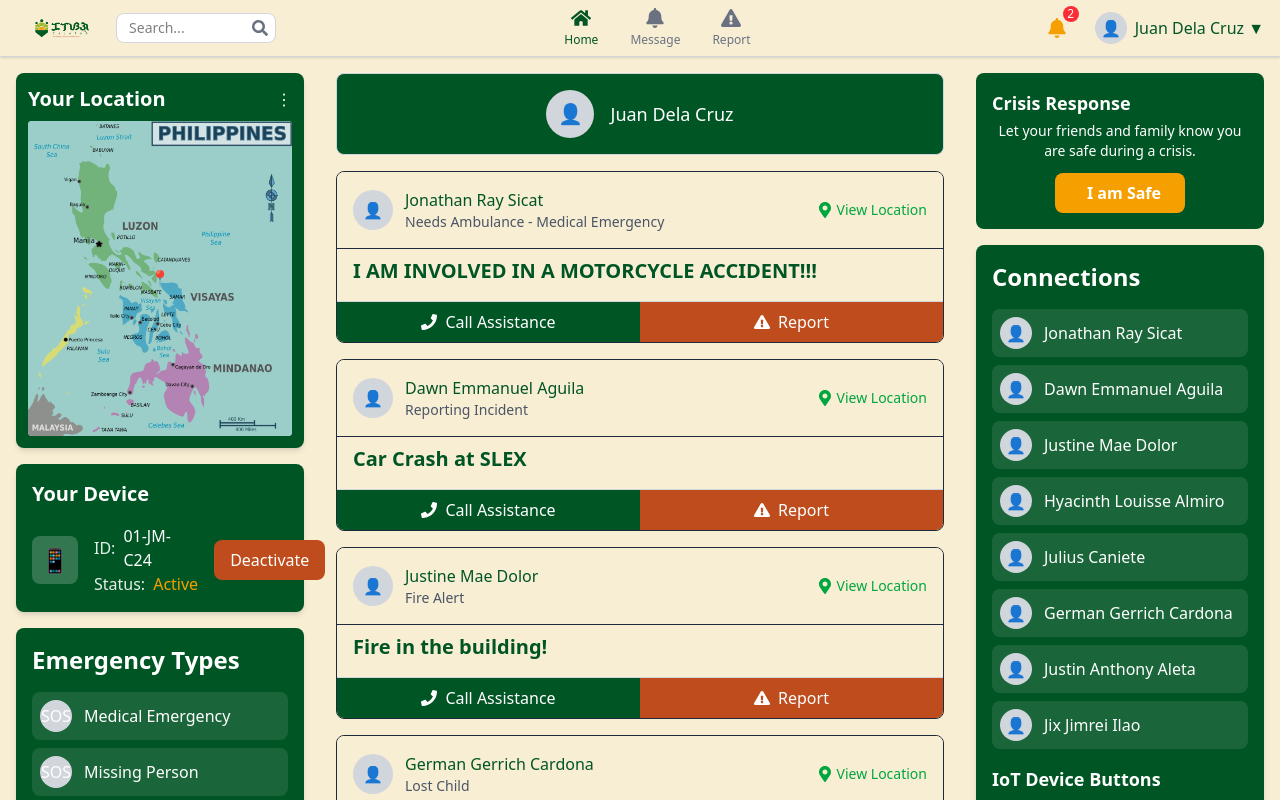
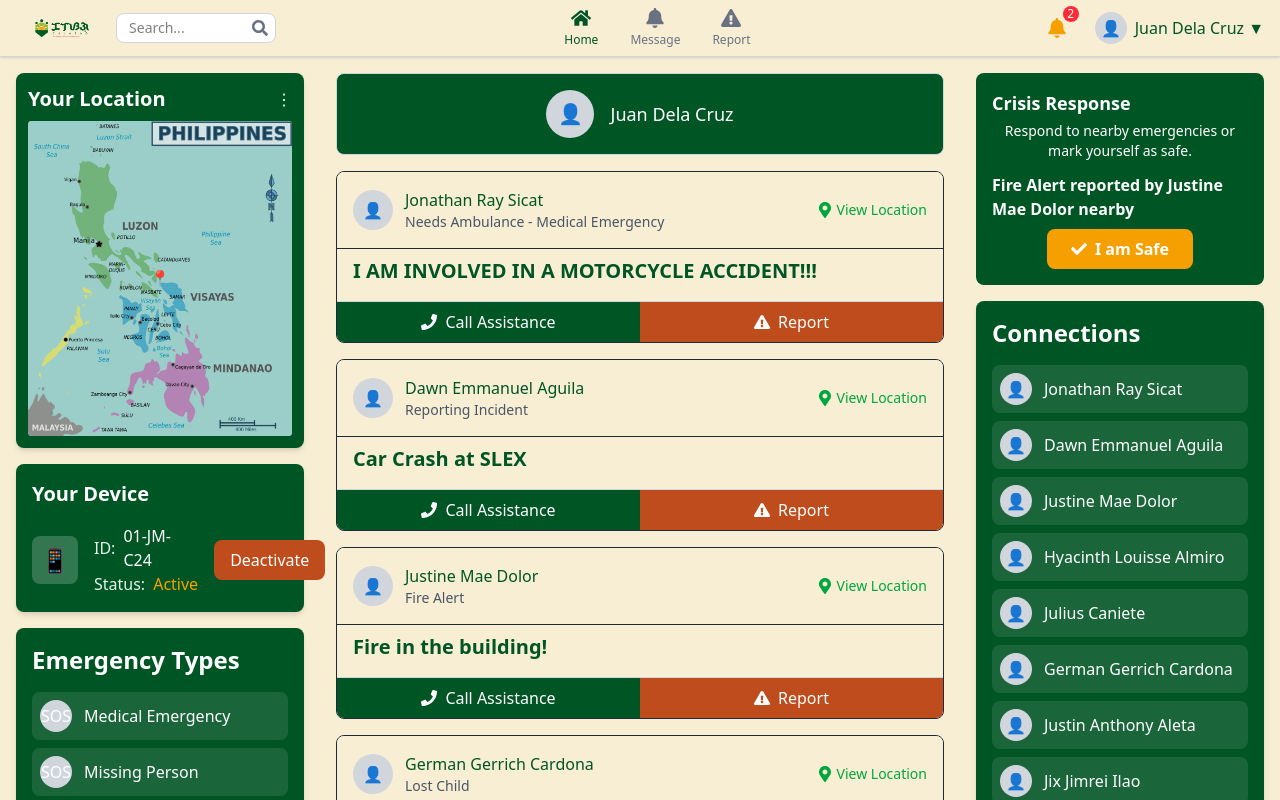
Before and after one commit to Jnthn-Sct/CALASAGTemp, a React (Vite) app in the folder CALASAG-FrontEnd/: page /dashboard in a window 1280 px wide. Shown: the top 800 px of the page. Built offline with nearby package versions, Linux system fonts and the light colour scheme; sample sign-in values are in the browser's storage.

Commit message:
danLatest

```diff
--- a/CALASAG-FrontEnd/src/Components/Pages/Dashboard.tsx
+++ b/CALASAG-FrontEnd/src/Components/Pages/Dashboard.tsx
@@ -56,6 +56,12 @@ interface Notification {
   read: boolean;
 }
 
+interface CrisisAlert {
+  type: string;
+  reporter: string;
+  isSelf: boolean;
+}
+
 const Dashboard: React.FC = () => {
   const navigate = useNavigate();
   const [activeUser, setActiveUser] = useState<string>("Juan Dela Cruz");
@@ -79,6 +85,13 @@ const Dashboard: React.FC = () => {
   const [showReportConfirm, setShowReportConfirm] = useState<boolean>(false);
   const [selectedEmergencyForAction, setSelectedEmergencyForAction] =
     useState<Emergency | null>(null);
+  const [isSafe, setIsSafe] = useState<boolean>(false);
+  const [crisisAlert, setCrisisAlert] = useState<CrisisAlert>({
+    type: "Fire",
+    reporter: "Justine Mae Dolor",
+    isSelf: false,
+  });
+
   const [emergencies, setEmergencies] = useState<Emergency[]>([
     {
       id: 1,
@@ -177,7 +190,6 @@ const Dashboard: React.FC = () => {
   const [deviceStatus, setDeviceStatus] = useState<"Active" | "Inactive">(
     "Active"
   );
-  const [isSafe, setIsSafe] = useState(false);
 
   const [selectedConnection, setSelectedConnection] =
     useState<Connection | null>(null);
@@ -189,12 +201,25 @@ const Dashboard: React.FC = () => {
 
   const handleEmergencyAlert = (type: string) => {
     alert(`Emergency alert for ${type} sent!`);
-    // Add logic to handle the emergency alert (e.g., API call, update state, etc.)
+    setCrisisAlert({
+      type,
+      reporter: activeUser,
+      isSelf: true,
+    });
+    setIsSafe(false);
+  };
+
+  const resetCrisisAlert = () => {
+    setIsSafe(false);
+    setCrisisAlert({
+      type: "Fire",
+      reporter: "Justine Mae Dolor",
+      isSelf: false,
+    });
   };
 
   const refreshFeed = () => {
     setIsRefreshing(true);
-    // Simulate API call with setTimeout
     setTimeout(() => {
       setEmergencies((prevEmergencies) => {
         const shuffled = [...prevEmergencies].sort(() => Math.random() - 0.5);
@@ -273,7 +298,6 @@ const Dashboard: React.FC = () => {
   };
 
   const submitReport = () => {
-    // Here you would typically send the report to your backend
     console.log("Report submitted for:", selectedEmergencyForAction);
     setShowReportConfirm(false);
   };
@@ -354,7 +378,6 @@ const Dashboard: React.FC = () => {
               )}
             </button>
 
-            {/* Notifications Dropdown */}
             {showNotifications && (
               <div className="absolute right-0 mt-2 w-80 bg-white rounded-lg shadow-lg py-1 z-50">
                 <div className="px-4 py-2 border-b border-gray-200">
@@ -401,7 +424,6 @@ const Dashboard: React.FC = () => {
               </div>
             </button>
 
-            {/* Profile Dropdown Menu */}
             {showProfileMenu && (
               <div className="absolute right-0 mt-2 w-48 bg-white rounded-lg shadow-lg py-1 z-50">
                 <button
@@ -442,7 +464,6 @@ const Dashboard: React.FC = () => {
       <div className="flex flex-1 relative">
         {/* Left Side - Map & Device Info */}
         <div className="w-1/4 p-4 flex flex-col space-y-4">
-          {/* Map Component */}
           <div className="bg-[#005524] rounded-lg shadow-md p-3 h-fit">
             <div className="flex justify-between items-center mb-2">
               <h2 className="text-xl font-bold text-white">Your Location</h2>
@@ -462,7 +483,6 @@ const Dashboard: React.FC = () => {
             </div>
           </div>
 
-          {/* Device Info */}
           <div className="bg-[#005524] rounded-lg shadow-md p-4">
             <h2 className="text-xl font-bold text-white mb-4">Your Device</h2>
             <div className="flex items-center space-x-4">
@@ -503,7 +523,6 @@ const Dashboard: React.FC = () => {
               </button>
             </div>
           </div>
-          {/* Emergency Types */}
           <div className="bg-[#005524] rounded-lg shadow-md p-4">
             <h2 className="text-2xl font-bold text-white mb-4">
               Emergency Types
@@ -527,7 +546,6 @@ const Dashboard: React.FC = () => {
         </div>
 
         <div className="w-2/4 p-4">
-          {/* User Info Card */}
           <div className="bg-[#005524] border border-gray-300 rounded-lg p-4 mb-4 flex items-center justify-center">
             <div className="flex items-center space-x-4">
               <div className="w-12 h-12 rounded-full bg-gray-300 flex items-center justify-center text-white text-xl">
@@ -541,7 +559,6 @@ const Dashboard: React.FC = () => {
             </div>
           </div>
 
-          {/* Emergency Cards */}
           {emergencies.map((emergency) => (
             <div
               key={emergency.id}
@@ -600,37 +617,40 @@ const Dashboard: React.FC = () => {
 
         {/* Right Side - Connections */}
         <div className="w-1/4 p-4">
-          {/* Crisis Response Section */}
           <div className="w-full bg-[#005524] rounded-lg p-4 mb-4">
             <h3 className="text-lg font-bold text-white mb-1">
               Crisis Response
             </h3>
             <p className="text-sm text-white mb-3 text-center">
-              Let your friends and family know you are safe during a crisis.
+              Respond to nearby emergencies or mark yourself as safe.
             </p>
             {isSafe ? (
               <div className="flex flex-col items-center justify-center gap-2 text-[#f69f00] font-semibold">
-                <span className="material-icons"></span>
+                <FaCheck className="text-2xl" />
                 You are marked as Safe
                 <button
-                  className="ml-3 text-xs text-[#be4c1d] underline hover:text-red-700"
-                  onClick={() => setIsSafe(false)}
+                  className="text-xs text-[#be4c1d] underline hover:text-red-700"
+                  onClick={resetCrisisAlert}
                 >
                   Undo
                 </button>
               </div>
             ) : (
-              <div className="flex justify-center">
+              <div className="flex flex-col items-center gap-2">
+                <p className="text-white font-semibold">
+                  {crisisAlert.isSelf
+                    ? `You reported a ${crisisAlert.type} Alert`
+                    : `${crisisAlert.type} Alert reported by ${crisisAlert.reporter} nearby`}
+                </p>
                 <button
                   className="bg-[#f69f00] hover:bg-green-700 text-white px-6 py-2 rounded-lg font-semibold flex items-center gap-2 transition-colors"
                   onClick={() => setIsSafe(true)}
                 >
-                  <span className="material-icons"></span>I am Safe
+                  <FaCheck /> I am Safe
                 </button>
               </div>
             )}
           </div>
-          {/* Connections Section */}
           <div className="bg-[#005524] rounded-lg shadow-md p-4">
             <h2 className="text-2xl font-bold text-white mb-4">Connections</h2>
             <div className="space-y-2">
@@ -647,10 +667,9 @@ const Dashboard: React.FC = () => {
                 </div>
               ))}
             </div>
-            {/* Quick Alerts Subsection */}
             <div className="mt-4">
               <h3 className="text-lg font-bold text-white mb-2">
-                IoT Device Buttons
+                Quick Alerts
               </h3>
               <div className="grid grid-cols-2 gap-2">
                 <button
@@ -680,7 +699,6 @@ const Dashboard: React.FC = () => {
               </div>
             </div>
           </div>
-          {/* Connection Modal */}
           {selectedConnection && (
             <div className="fixed inset-0 backdrop-blur-sm bg-white/30 flex items-center justify-center z-50">
               <div className="bg-white rounded-lg p-6 w-96 shadow-xl">
@@ -709,7 +727,6 @@ const Dashboard: React.FC = () => {
                       {selectedConnection.name}
                     </h3>
                   </div>
-                  {/* Tabs */}
                   <div className="flex justify-center gap-4 mb-2">
                     <button
                       className={`px-4 py-1 rounded-full font-medium text-sm transition-colors ${
@@ -732,7 +749,6 @@ const Dashboard: React.FC = () => {
                       Message
                     </button>
                   </div>
-                  {/* Tab Content */}
                   {connectionTab === "profile" && (
                     <div className="w-full text-left">
                       <div className="mb-2">
@@ -812,7 +828,6 @@ const Dashboard: React.FC = () => {
           )}
         </div>
 
-        {/* Messages Modal */}
         {showMessages && (
           <div className="fixed inset-0 backdrop-blur-sm bg-white/30 flex items-center justify-center z-50">
             <div className="bg-white rounded-lg p-6 w-96 max-h-[80vh] overflow-y-auto shadow-xl">
@@ -827,13 +842,11 @@ const Dashboard: React.FC = () => {
               </div>
               <div className="space-y-4">
                 <p className="text-gray-600">Your messages will appear here.</p>
-                {/* Add your messages content here */}
               </div>
             </div>
           </div>
         )}
 
-        {/* Report Modal */}
         {showReport && (
           <div className="fixed inset-0 backdrop-blur-sm bg-white/30 flex items-center justify-center z-50">
             <div className="bg-white rounded-lg p-6 w-96 max-h-[80vh] overflow-y-auto shadow-xl">
@@ -892,7 +905,6 @@ const Dashboard: React.FC = () => {
           </div>
         )}
 
-        {/* Logout Confirmation Modal */}
         {showLogoutConfirm && (
           <div className="fixed inset-0 backdrop-blur-sm bg-white/30 flex items-center justify-center z-50">
             <div className="bg-[#f69f00] rounded-lg p-6 w-96 shadow-xl">
@@ -920,7 +932,6 @@ const Dashboard: React.FC = () => {
           </div>
         )}
 
-        {/* Profile Modal */}
         {showProfile && (
           <div className="fixed inset-0 backdrop-blur-sm bg-white/30 flex items-center justify-center z-50">
             <div className="bg-white rounded-lg p-6 w-96 shadow-xl">
@@ -960,7 +971,6 @@ const Dashboard: React.FC = () => {
           </div>
         )}
 
-        {/* Settings Modal */}
         {showSettings && (
           <div className="fixed inset-0 backdrop-blur-sm bg-white/30 flex items-center justify-center z-50">
             <div className="bg-white rounded-lg p-6 w-96 shadow-xl">
@@ -1007,7 +1017,6 @@ const Dashboard: React.FC = () => {
           </div>
         )}
 
-        {/* Location View Modal */}
         {showLocationView && selectedLocation && selectedEmergency && (
           <div className="fixed inset-0 backdrop-blur-sm bg-white/30 flex items-center justify-center z-50">
             <div className="bg-white rounded-lg p-6 w-[600px] shadow-xl">
@@ -1081,7 +1090,6 @@ const Dashboard: React.FC = () => {
           </div>
         )}
 
-        {/* Call Assistance Confirmation Modal */}
         {showCallConfirm && selectedEmergencyForAction && (
           <div className="fixed inset-0 backdrop-blur-sm bg-white/30 flex items-center justify-center z-50">
             <div className="bg-white rounded-lg p-6 w-96 shadow-xl">
@@ -1127,7 +1135,6 @@ const Dashboard: React.FC = () => {
           </div>
         )}
 
-        {/* Report Confirmation Modal */}
         {showReportConfirm && selectedEmergencyForAction && (
           <div className="fixed inset-0 backdrop-blur-sm bg-white/30 flex items-center justify-center z-50">
             <div className="bg-white rounded-lg p-6 w-96 shadow-xl">
```
